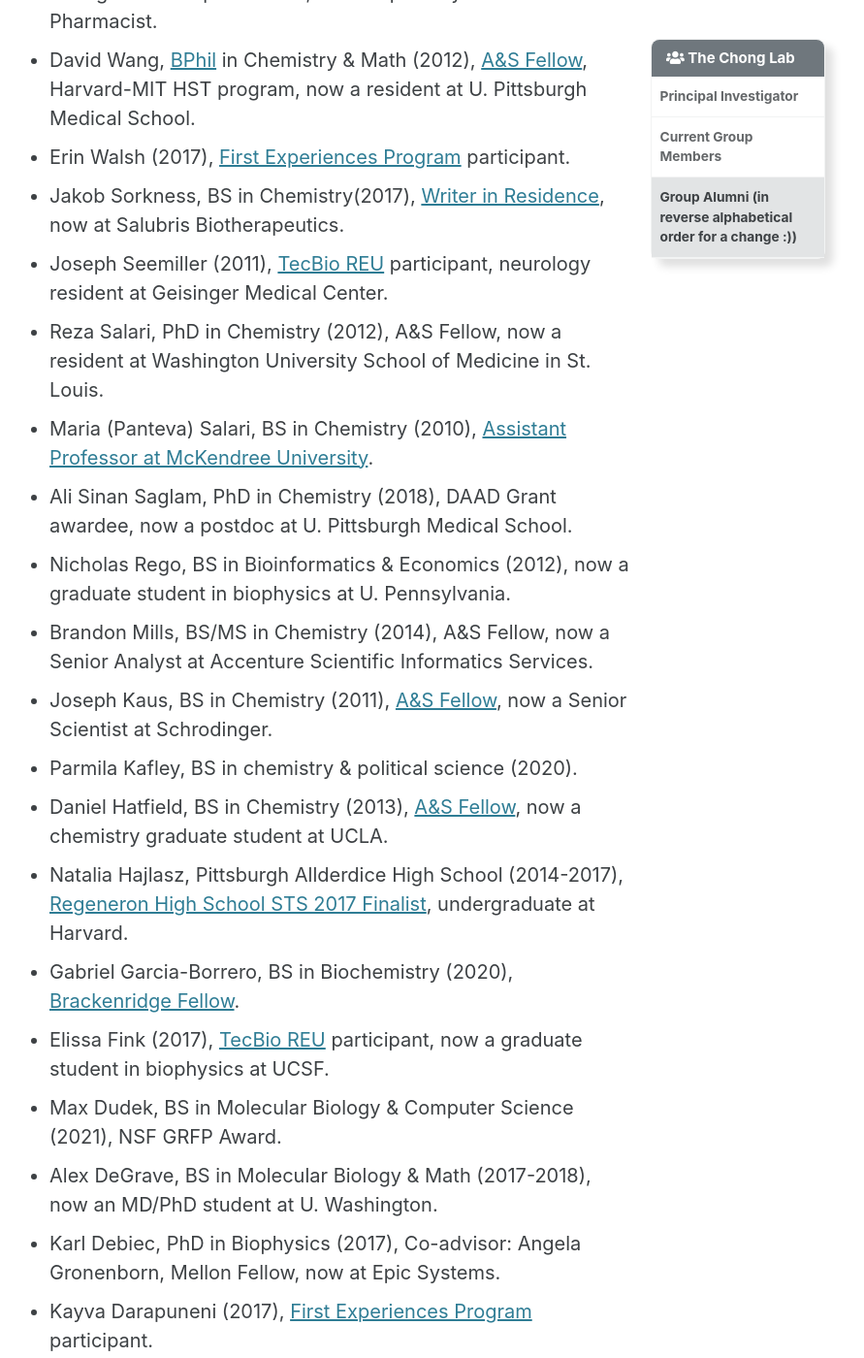
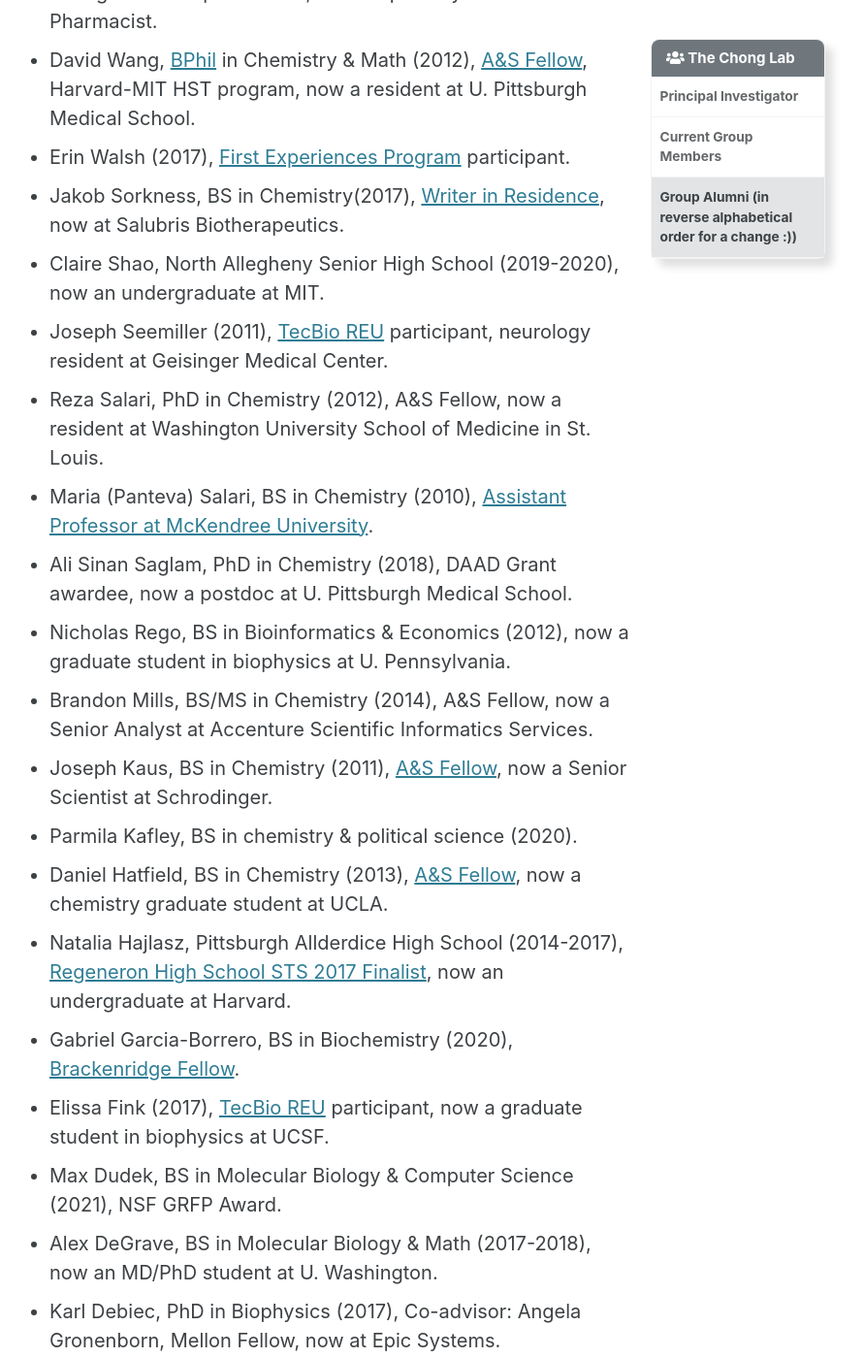
Before and after one commit to darianyang/mm-github-pages-test, a Jekyll site: the page built from _pages/people.md, in a window 1280 px wide and 1400 px high, scrolled down 2136 px. Shown: the whole window at 97% size, without its empty margins (309-1200 px from the left). Built offline with Jekyll 4.4.1, drawn with Linux system fonts in a browser that asks for light colours; cached includes are drawn as plain includes.

Commit message:
Update people.md

```diff
--- a/_pages/people.md
+++ b/_pages/people.md
@@ -88,6 +88,7 @@
 * David Wang, [BPhil](http://www.honorscollege.pitt.edu/bphil-degree) in Chemistry & Math (2012), [A&S Fellow](https://www.asundergrad.pitt.edu/research/awards-and-funding#summer-undergraduate-research-awards), Harvard-MIT HST program, now a resident at U. Pittsburgh Medical School.
 * Erin Walsh (2017), [First Experiences Program](https://www.asundergrad.pitt.edu/research/first-experiences-research) participant.
 * Jakob Sorkness, BS in Chemistry(2017), [Writer in Residence](https://medium.com/pitt-undergraduate-science-writing), now at Salubris Biotherapeutics.
+* Claire Shao, North Allegheny Senior High School (2019-2020), now an undergraduate at MIT.
 * Joseph Seemiller (2011), [TecBio REU](http://www.tecbioreu.pitt.edu/) participant, neurology resident at Geisinger Medical Center.
 * Reza Salari, PhD in Chemistry (2012), A&S Fellow, now a resident at Washington University School of Medicine in St. Louis.
 * Maria (Panteva) Salari, BS in Chemistry (2010), [Assistant Professor at McKendree University](https://www.mckendree.edu/directory/maria-salari.php).
@@ -97,7 +98,7 @@
 * Joseph Kaus, BS in Chemistry (2011), [A&S Fellow](https://www.asundergrad.pitt.edu/research/awards-and-funding#summer-undergraduate-research-awards), now a Senior Scientist at Schrodinger.
 * Parmila Kafley, BS in chemistry & political science (2020).
 * Daniel Hatfield, BS in Chemistry (2013), [A&S Fellow](https://www.asundergrad.pitt.edu/research/awards-and-funding#summer-undergraduate-research-awards), now a chemistry graduate student at UCLA.
-* Natalia Hajlasz, Pittsburgh Allderdice High School (2014-2017), [Regeneron High School STS 2017 Finalist](https://student.societyforscience.org/regeneronsts-finalists-2017), undergraduate at Harvard.
+* Natalia Hajlasz, Pittsburgh Allderdice High School (2014-2017), [Regeneron High School STS 2017 Finalist](https://student.societyforscience.org/regeneronsts-finalists-2017), now an undergraduate at Harvard.
 * Gabriel Garcia-Borrero, BS in Biochemistry (2020), [Brackenridge Fellow](http://www.honorscollege.pitt.edu/summer-brackenridge-fellowships).
 * Elissa Fink (2017), [TecBio REU](http://www.tecbioreu.pitt.edu/) participant, now a graduate student in biophysics at UCSF.
 * Max Dudek, BS in Molecular Biology & Computer Science (2021), NSF GRFP Award.
```
